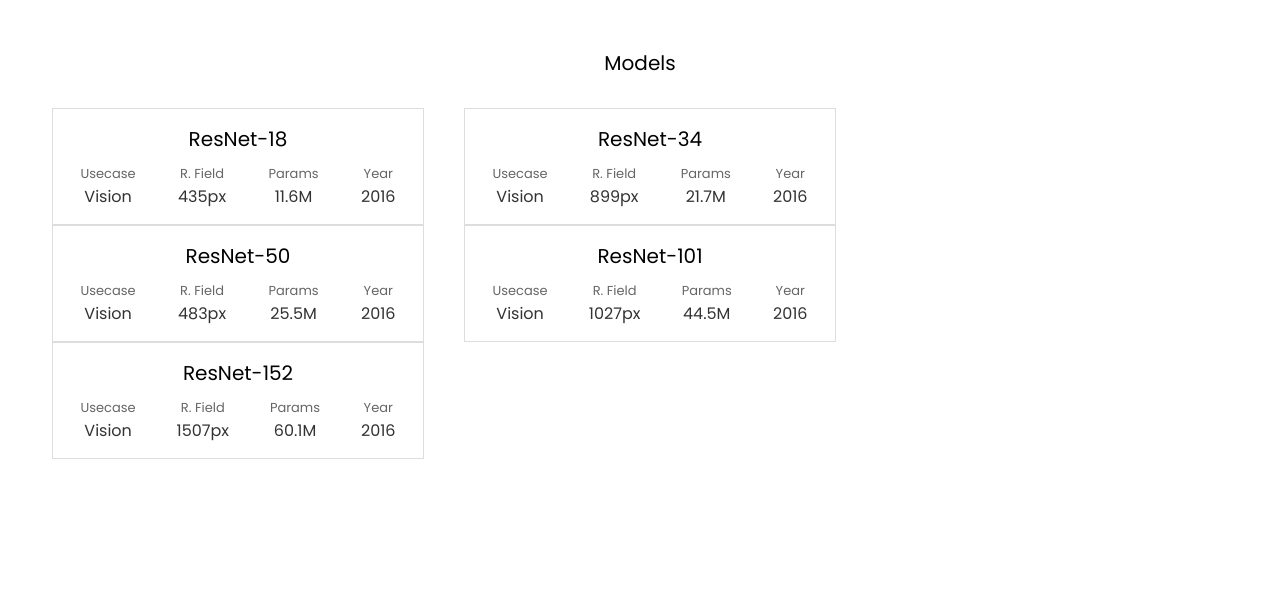
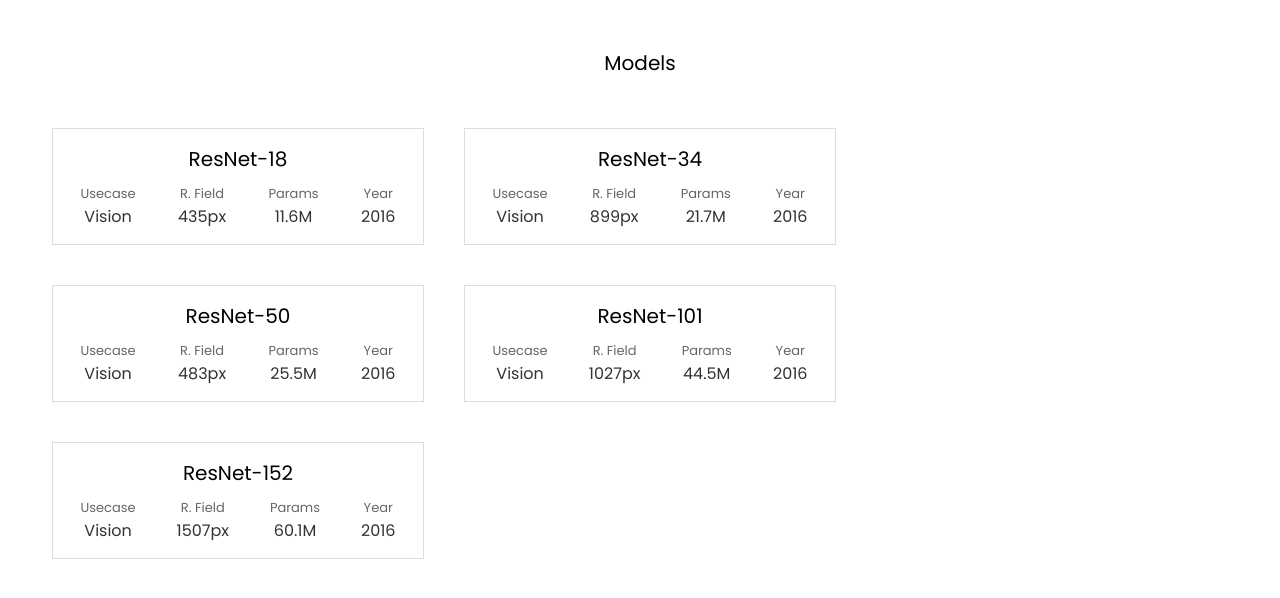
Before and after one commit to diffML/diffML.github.io, a plain HTML site: page index.html in a window 1280 px wide. Shown: the part 68-666 px from the top of the page. Drawn offline with Linux system fonts and the light colour scheme.

Commit message:
css changes

```diff
--- a/home.css
+++ b/home.css
@@ -80,7 +80,7 @@ body{
 
 	border:1px solid #DDD;
 
-	margin:0px 20px 0px 20px;
+	margin:20px 20px 20px 20px;
 	padding:10px;
 	text-decoration: none;
 
```
